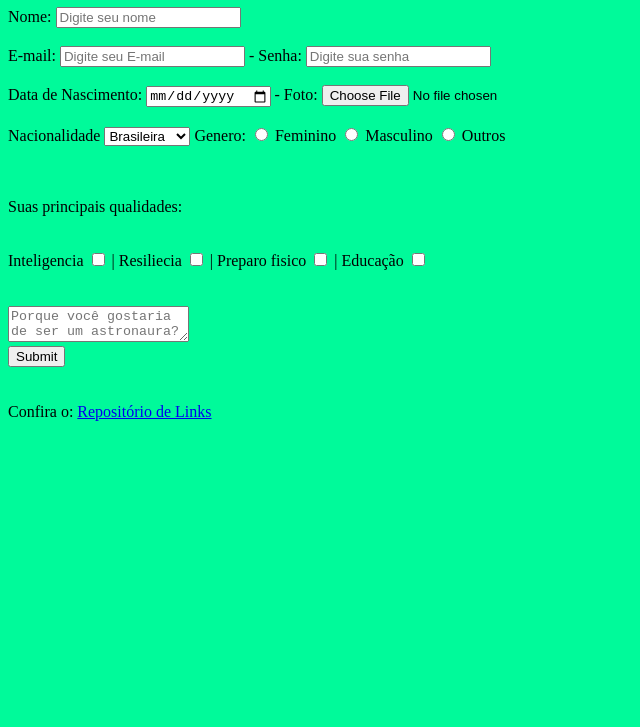
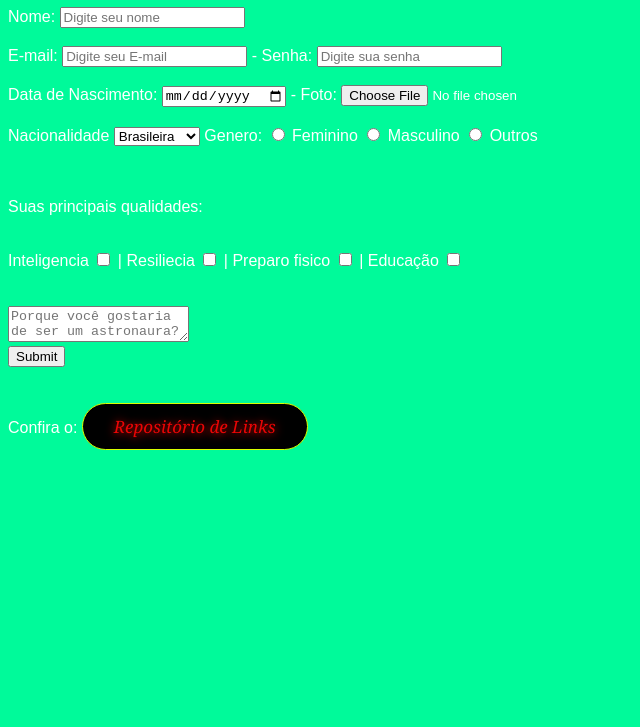
Before and after one commit to Crippyton/Teste, a plain HTML site: page Exercicio_form.html in a window 1280 px wide. Shown: the part 73-800 px from the top of the page, without its empty margins (0-640 px from the left). Drawn offline with Linux system fonts and the light colour scheme.

Commit message:
Update Exercicio_form.html

```diff
--- a/Exercicio_form.html
+++ b/Exercicio_form.html
@@ -1,6 +1,7 @@
 <!DOCTYPE html>
 <html lang="en">
   <head>
+    <link href="https://crippyton.github.io/teste/style2.css" rel="stylesheet"/>
     <link rel="stylesheet" href="">
     <title>Exercício Formulário</title>
   </head>
```
